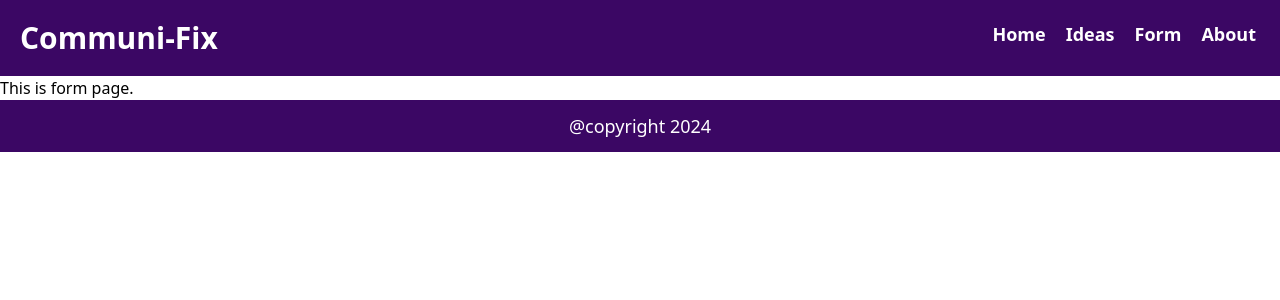
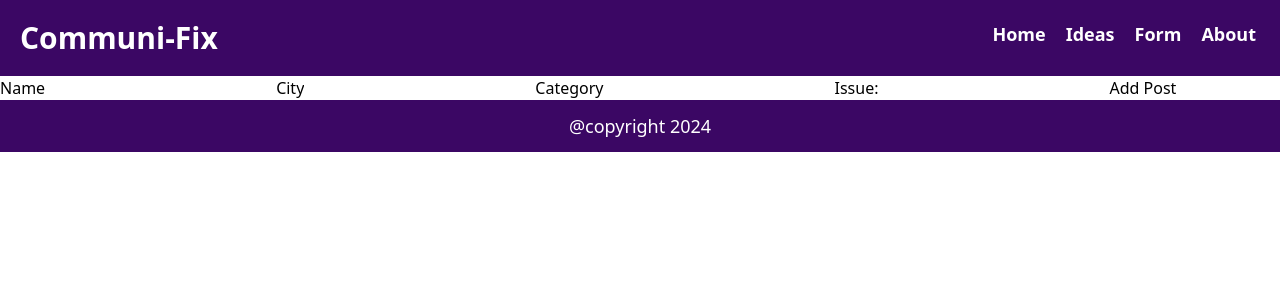
Before and after one commit to ironwol2004/communi-fix, a React (Create React App) app: page /form in a window 1280 px wide. Shown: the top 300 px of the page. Built offline with nearby package versions, Linux system fonts and the light colour scheme; no server answers.

Commit message:
added basic functionality in frontend using backend

```diff
--- a/src/App.js
+++ b/src/App.js
@@ -10,12 +10,12 @@ import axios from "axios";
 function App() {
   const [posts,setPosts]=useState([]);
   async function getposts(){
-      const r=await axios.get("https://localhost:5000/getposts");
+      const r=await axios.get("http://localhost:5000/getposts");
       setPosts(r.data);
   }
   useEffect(()=>{getposts()},[]);
   async function addnewpost(newpost){
-    const r = await axios.post("https://localhost:5000/getposts",{post:newpost});
+    const r = await axios.post("http://localhost:5000/addnewpost",{post:newpost});
     getposts();
     alert(r.data);
   }
--- a/src/pages/form.js
+++ b/src/pages/form.js
@@ -1,10 +1,44 @@
-import React from "react";
+import React,{useState} from "react";
 import Header from "../common/header";
 import Footer from "../common/footer";
 function Form(props){
+    const [newpost,setnewpost]=useState({
+        name:"",
+        city:"",
+        category:"",
+        content:""
+    });
+    function submitting(event){
+        event.preventDefault();
+        props.addnewpost(newpost);
+        setnewpost({
+            name:"",
+            city:"",
+            category:"",
+            content:""
+        })
+    }
+    function eventHandler(event){
+    const { name, value } = event.target;
+        setnewpost((prevState) => ({
+        ...prevState,
+        [name]: value,
+    }));
+    }
     return <div>
         <Header></Header>
-        This is form page.
+        <form onSubmit={submitting}>
+            <label>Name</label>
+            <input type="text" onChange={eventHandler} value={newpost.name} name="name"></input>
+            <label>City</label>
+            <input type="text" name="city" onChange={eventHandler} value={newpost.city}></input>
+            <label>Category</label>
+            <input type="text" name="category" value={newpost.category} onChange={eventHandler}></input>
+            <label>Issue:</label>
+            <input type="text" onChange={eventHandler} value={newpost.content} name="content"></input>
+            <button type="submit">Add Post</button>
+
+        </form>
         <Footer></Footer>
     </div>
 }
--- a/src/pages/ideas.js
+++ b/src/pages/ideas.js
@@ -1,9 +1,10 @@
-import React, { useState } from "react";
+import React, { useEffect, useState } from "react";
 import Header from "../common/header";
 import Footer from "../common/footer";
 function Ideas(props){
     const [cityfilter,setcityfilter]=useState("any");
     const [categoryfilter,setcategoryfilter]=useState("any");
+    const [filteredposts,setfilteredposts]=useState(props.posts);
     var categories=["any"];
     var cities=["any"];
     const p=props.posts;
@@ -24,10 +25,16 @@ function Ideas(props){
     else if(cityfilter==="any"){if(p.category===categoryfilter){return p}}
 else if(categoryfilter==="any"){if(p.city===cityfilter){return p}}
 else{if(p.category===categoryfilter && p.city===cityfilter){return p}}});
+setfilteredposts(v);
     }
+    useEffect(()=>{
+        filtering();
+    },[]);
     return <div>
         <Header></Header>
-        This is Ideas page.
+        <ul>
+            {filteredposts.map((p)=>{return<div><h1>{p.name}</h1><h1>{p.city}</h1><h1>{p.category}</h1><h1>{p.content}</h1><span></span><span></span></div>})}
+        </ul>
         <Footer></Footer>
     </div>
 }
```
Also changed, not shown: 1 other file (tests, documents, lock files or other folders).
